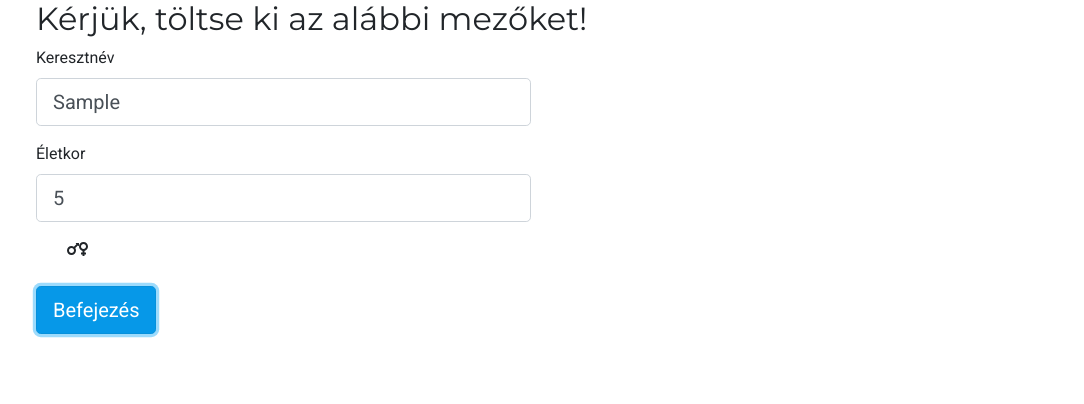
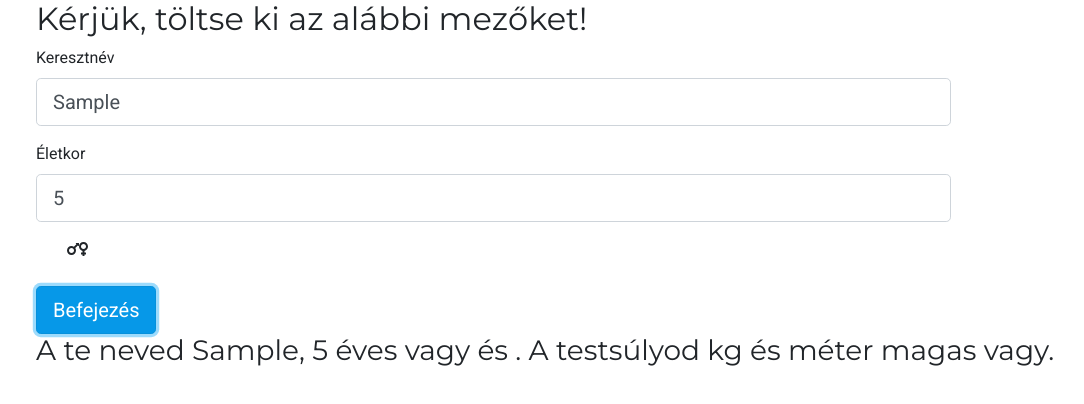
Before and after one commit to mkmDEV/biotech, an Angular app: page / in a window 1280 px wide. Both pictures are taken after typing "Sample", "5" into the empty fields and a click on the button "Befejezés". Shown: the top 404 px of the page, without its empty margins (48-1132 px from the left). Built offline with nearby package versions, Linux system fonts and the light colour scheme.

Commit message:
+ result string

```diff
--- a/src/app/components/input-form/input-form.component.html
+++ b/src/app/components/input-form/input-form.component.html
@@ -48,6 +48,10 @@
                 type="submit">Befejezés
         </button>
       </form>
+      <h3 class="h3" *ngIf="submitted">
+        A te neved {{ customerData.name }}, {{ customerData.age }} éves vagy és {{ customerData.sex }}.
+        A testsúlyod {{ customerData.weight }} kg és {{ customerData.height }} méter magas vagy.
+      </h3>
     </div>
   </div>
 </div>
```
